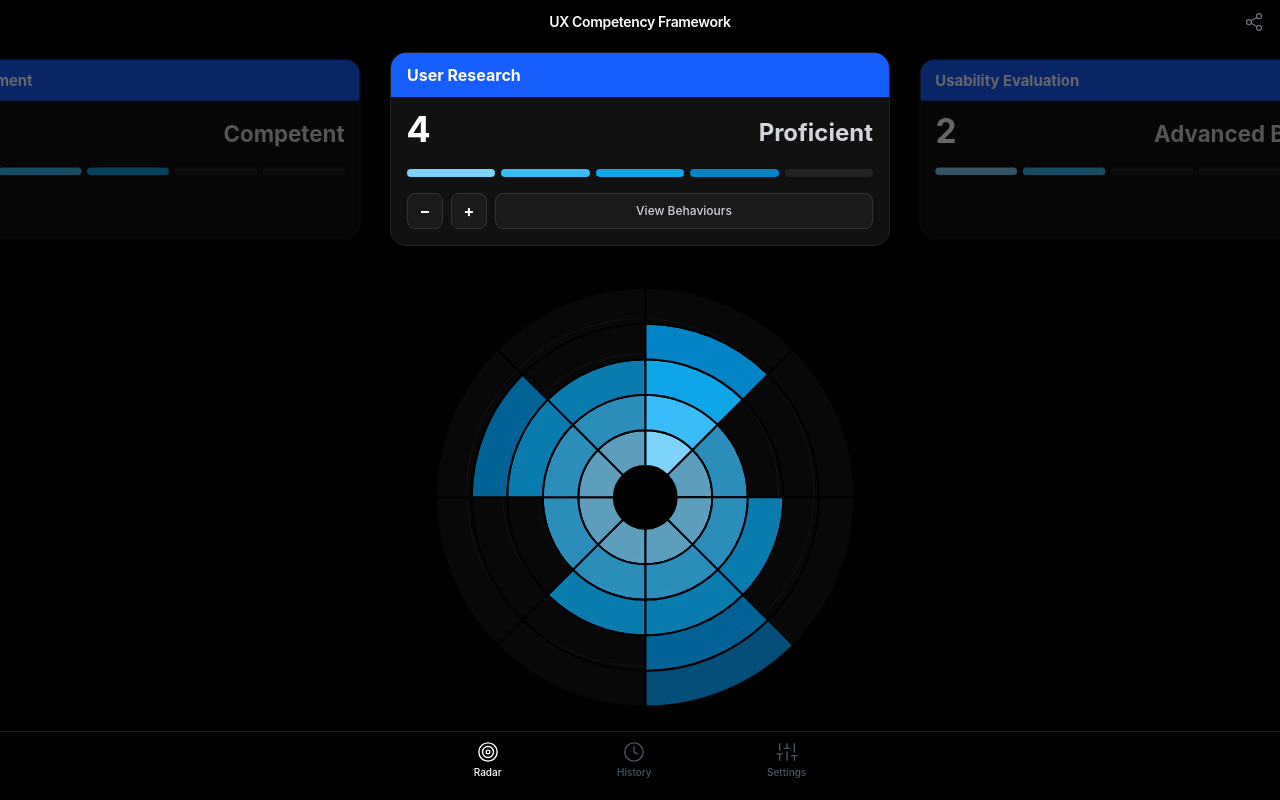
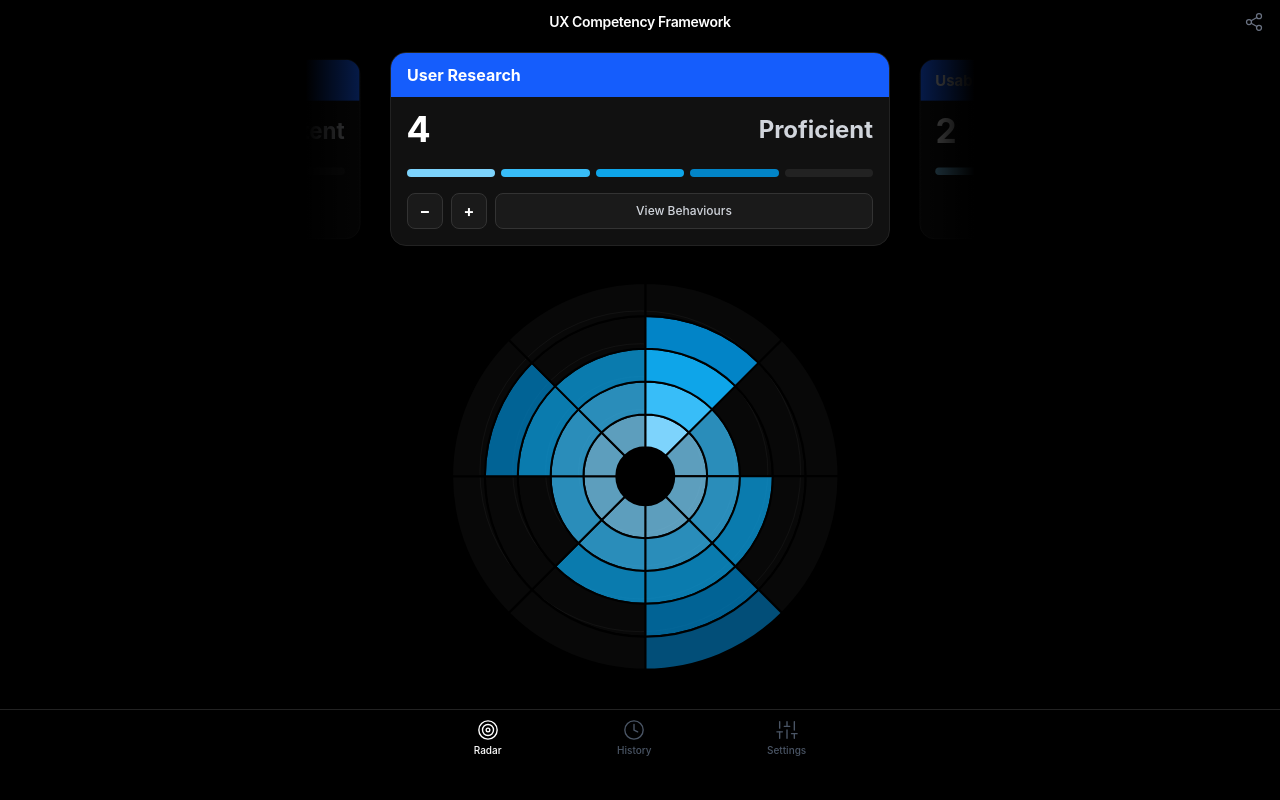
Before and after one commit to rhyspendred/competency-radar, a React (Vite) app: page / in a window 1280 px wide. Built offline with nearby package versions, Linux system fonts and the light colour scheme.

Commit message:
Fix bottom nav bar position for mobile, small fixes to layout

```diff
--- a/src/components/BottomNav.tsx
+++ b/src/components/BottomNav.tsx
@@ -64,7 +64,7 @@ const tabs = [
 
 export default function BottomNav() {
   return (
-    <nav className="shrink-0 border-t border-[#222] bg-black" style={{ paddingBottom: "max(env(safe-area-inset-bottom), 12px)" }}>
+    <nav className="shrink-0 border-t border-[#222] bg-black" style={{ paddingBottom: "max(env(safe-area-inset-bottom), 34px)" }}>
       <div className="flex items-center justify-around h-14 max-w-md mx-auto">
         {tabs.map((tab) => (
           <button
--- a/src/components/CompetencyRadar.tsx
+++ b/src/components/CompetencyRadar.tsx
@@ -156,7 +156,7 @@ export default function CompetencyRadar({
   const guideRadii = [1, 2, 3, 4].map((l) => (inner + l * band) * anim);
 
   return (
-    <div ref={wrapperRef} className="w-full h-full flex items-center justify-center">
+    <div ref={wrapperRef} className="w-full h-full flex items-start justify-center">
       {size > 0 && (
         <div
           ref={containerRef}
--- a/src/components/Dashboard.tsx
+++ b/src/components/Dashboard.tsx
@@ -73,14 +73,20 @@ function AnimatedLabel({ text, value }: { text: string; value: number }) {
   const dir = dirRef.current;
 
   return (
-    <span className="inline-flex overflow-hidden" style={{ height: "1.3em" }}>
-      <AnimatePresence initial={false} mode="popLayout">
+    <span
+      className="relative inline-block overflow-hidden text-right"
+      style={{ height: "1.3em" }}
+    >
+      {/* Invisible sizer keeps width stable */}
+      <span className="invisible whitespace-nowrap">{text}</span>
+      <AnimatePresence initial={false}>
         <motion.span
           key={text}
-          initial={{ x: dir * 60, opacity: 0, filter: "blur(8px)" }}
-          animate={{ x: 0, opacity: 1, filter: "blur(0px)" }}
-          exit={{ x: -dir * 60, opacity: 0, filter: "blur(8px)" }}
-          transition={{ type: "spring", stiffness: 120, damping: 18 }}
+          initial={{ y: dir > 0 ? "100%" : "-100%" }}
+          animate={{ y: "0%" }}
+          exit={{ y: dir > 0 ? "-100%" : "100%" }}
+          transition={{ type: "spring", stiffness: 300, damping: 25 }}
+          className="absolute inset-x-0 whitespace-nowrap text-right"
         >
           {text}
         </motion.span>
@@ -247,7 +253,22 @@ export default function Dashboard() {
       ) : (
         <>
           {/* Wrapping card carousel */}
-          <div className="shrink-0 overflow-hidden py-2">
+          <div className="shrink-0 overflow-hidden py-2 relative">
+            {/* Edge masks — cover everything outside the active card */}
+            <div
+              className="absolute inset-y-0 left-0 z-10 pointer-events-none"
+              style={{
+                width: `calc(50% - ${cardW / 2 + 8}px)`,
+                background: "linear-gradient(to right, black 80%, transparent)",
+              }}
+            />
+            <div
+              className="absolute inset-y-0 right-0 z-10 pointer-events-none"
+              style={{
+                width: `calc(50% - ${cardW / 2 + 8}px)`,
+                background: "linear-gradient(to left, black 80%, transparent)",
+              }}
+            />
             <motion.div
               ref={carouselRef}
               className="flex"
@@ -364,8 +385,8 @@ export default function Dashboard() {
             </motion.div>
           </div>
 
-          {/* Chart */}
-          <div className="flex-1 min-h-0">
+          {/* Chart — top-aligned, close to cards */}
+          <div className="flex-1 min-h-0 pt-3">
             <CompetencyRadar
               data={data}
               selectedId={selectedId}
--- a/src/index.css
+++ b/src/index.css
@@ -11,6 +11,7 @@ body {
 
 #root {
   height: 100%;
+  height: 100dvh;
   overflow: hidden;
   padding-top: env(safe-area-inset-top);
   padding-left: env(safe-area-inset-left);
```
